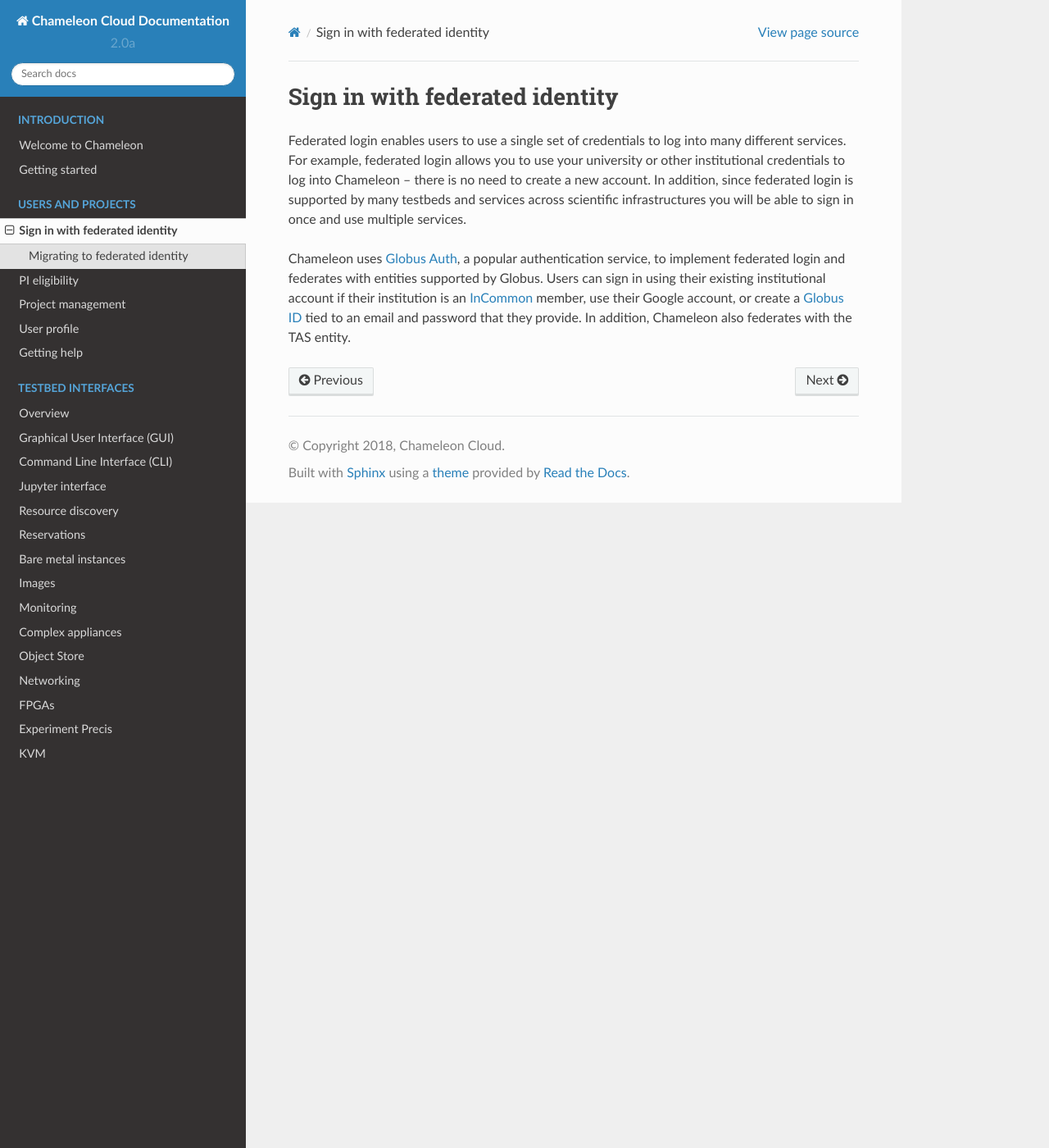
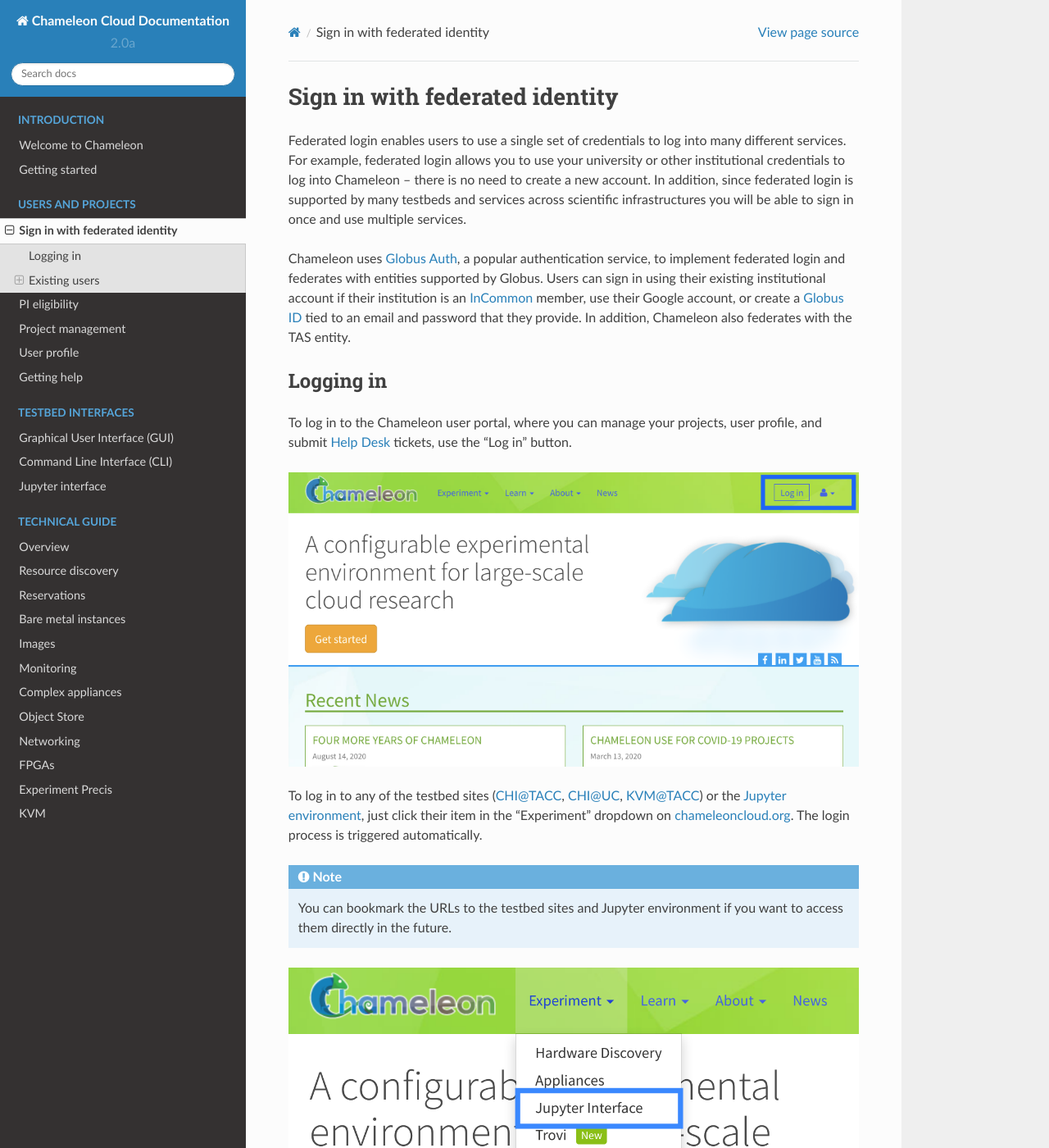
Before and after one commit to ChameleonCloud/docs, a Sphinx documentation site: the page built from source/user/federation.rst, in a window 1280 px wide and 1400 px high. Shown: the whole window at 82% size. Built offline with Sphinx 7.4.7 and the Read the Docs theme 2.0.0, drawn with Linux system fonts in a browser that asks for light colours; some of the changed text lies outside the part shown.

Commit message:
Add federation docs

```diff
--- a/source/_static/css/style.css
+++ b/source/_static/css/style.css
@@ -8,4 +8,6 @@
     border: 1px solid #eeeeee;
     box-shadow: 0 .1rem .5rem rgba(0, 0, 0, 0.1);
     padding: .5rem;
+} .figure.screenshot .caption {
+    text-align: center;
 }
--- a/source/user/federation.rst
+++ b/source/user/federation.rst
@@ -14,13 +16,62 @@ to sign in once and use multiple services.
 Chameleon uses `Globus Auth <https://globus.org>`_, a popular authentication
 service, to implement federated login and federates with entities supported by
 Globus. Users can sign in using their existing institutional account if their
-institution is an `InCommon <https://incommon.org/federation/>`_ member, use
-their Google account, or create a `Globus ID <https://globusid.org/what>`_ tied
-to an email and password that they provide. In addition, Chameleon also
-federates with the TAS entity.
+institution is an `InCommon`_ member, use their Google account, or create a
+`Globus ID <https://globusid.org/what>`_ tied to an email and password that they
+provide. In addition, Chameleon also federates with the TAS entity.
+
+Logging in
+==========
+
+To log in to the Chameleon user portal, where you can manage your projects,
+user profile, and submit |Help Desk| tickets, use the "Log in" button.
+
+.. figure:: federation/user-portal-login.png
+   :alt: Login button for the Chameleon user portal
+   :figclass: screenshot
+
+To log in to any of the testbed sites (|CHI@TACC|, |CHI@UC|, |KVM@TACC|) or the
+:ref:`Jupyter environment <jupyter>`, just click their item in the "Experiment"
+dropdown on |Home|. The login process is triggered
+automatically.
+
+.. note::
+
+   You can bookmark the URLs to the testbed sites and Jupyter environment if
+   you want to access them directly in the future.
+
+.. figure:: federation/application-login.png
+   :alt: Links for accessing testbed sites and the Jupyter interface
+   :figclass: screenshot
+
+You will be taken to a Single Sign On (SSO) page with a few options for how
+to authenticate. The options are:
+
+- **Sign in via federated identity**: this option allows you to re-use your
+  existing institution, research lab, or university credentials to log in to
+  Chameleon. It requires your host institution to participate in the `InCommon`_
+  federation.
+- **Google**: this option allows you to sign in with any Google account.
+- **ORCiD**: you can also sign in with a valid ORCiD account.
+- **TAS**: sign in via the TAS entity.
+- For the time being, if you are an existing user, you can also leave SSO and
+  go back to the old sign in page, where you sign in with your Chameleon
+  username and password.
+
+.. figure:: federation/login-october.png
+   :alt: Single Sign On (SSO) portal login
+   :figclass: screenshot
+
+   The Single Sign On (SSO) portal login page.
+
+Existing users
+==============
+
+We encourage users who signed up for a Chameleon account prior to November 2020
+to migrate their account to use federated identity. Refer to the following
+step-by-step guide for more details.
 
 .. toctree::
    :maxdepth: 1
-   :hidden:
 
    federation/federation_migration
```
Also changed, not shown: other parts of source/user/federation.rst (+2 -0 lines), source/contents.rst (+6 -1 lines), source/user/federation/application-login.png (added), source/user/federation/login-october.png (added), source/user/federation/user-portal-login.png (added).
